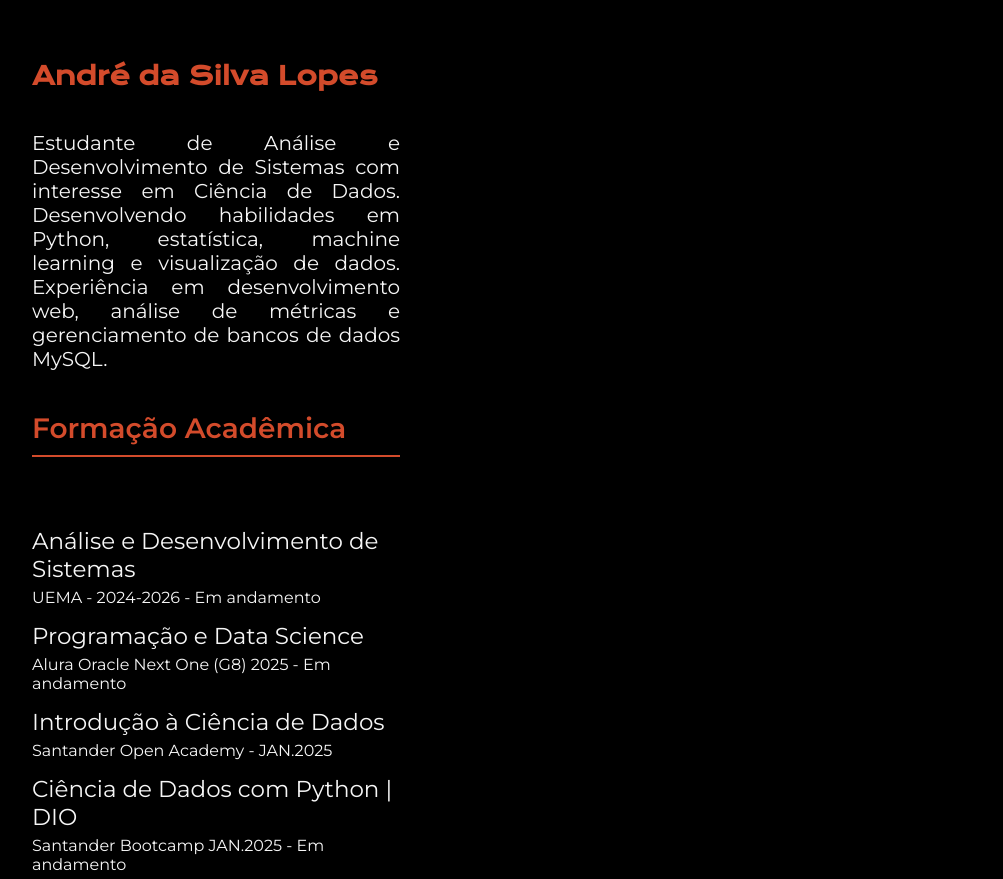
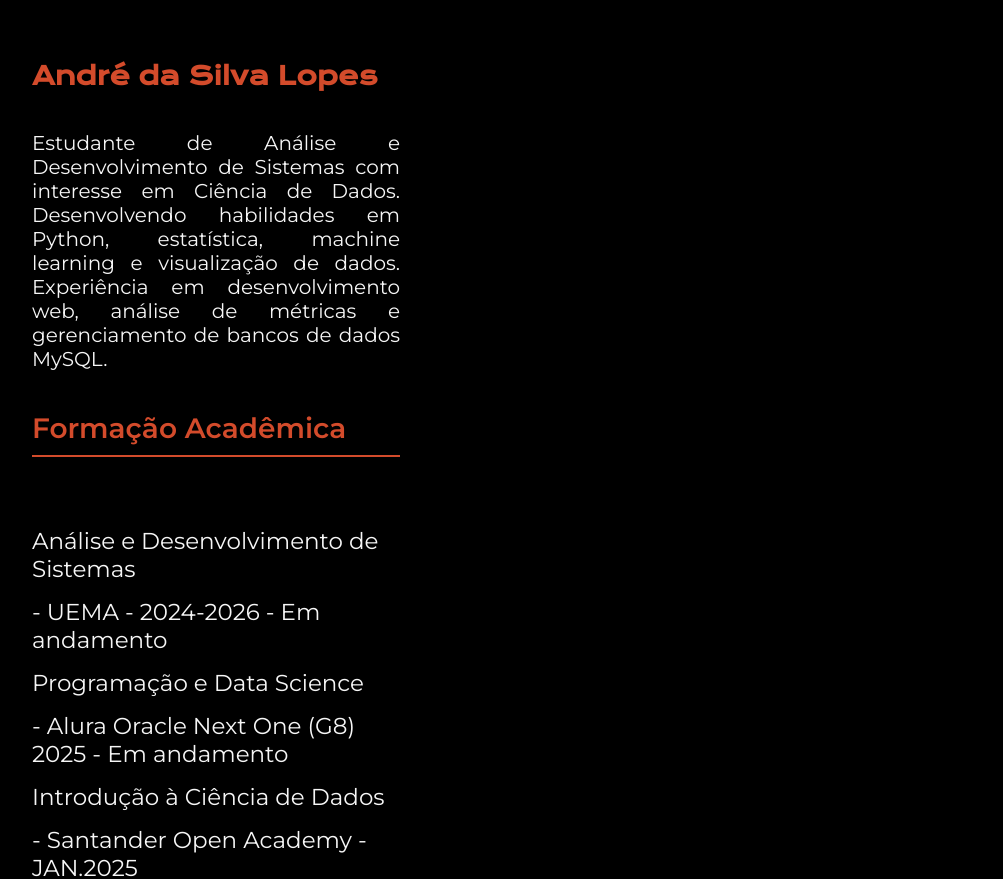
Before and after one commit to agenciadigitalslz/portfolio-v2, a plain HTML site: page curriculo.html in a window 1280 px wide. Shown: the part 90-969 px from the top of the page, without its empty margins (160-1163 px from the left). Drawn offline with nearby package versions, Linux system fonts and the light colour scheme.

Commit message:
Correção das <p> dentro das ul por li

```diff
--- a/curriculo.html
+++ b/curriculo.html
@@ -22,13 +22,13 @@
             <h3>Formação Acadêmica</h3>
                 <ul>
                     <li>Análise e Desenvolvimento de Sistemas</li>
-                    <p>UEMA - 2024-2026 - Em andamento</p>
+                    <li> - UEMA - 2024-2026 - Em andamento</p>
                     <li>Programação e Data Science</li>
-                    <p>Alura Oracle Next One (G8) 2025 - Em andamento</p>
+                    <li>- Alura Oracle Next One (G8) 2025 - Em andamento</p>
                     <li>Introdução à Ciência de Dados</li>
-                    <p>Santander Open Academy - JAN.2025</p>
+                    <li>- Santander Open Academy - JAN.2025</p>
                     <li>Ciência de Dados com Python | DIO</li>
-                    <p>Santander Bootcamp JAN.2025 - Em andamento</p>
+                    <li>- Santander Bootcamp JAN.2025 - Em andamento</p>
                 </ul>
                 <h3>Experiência Profissional</h3>
                 <div>
```
